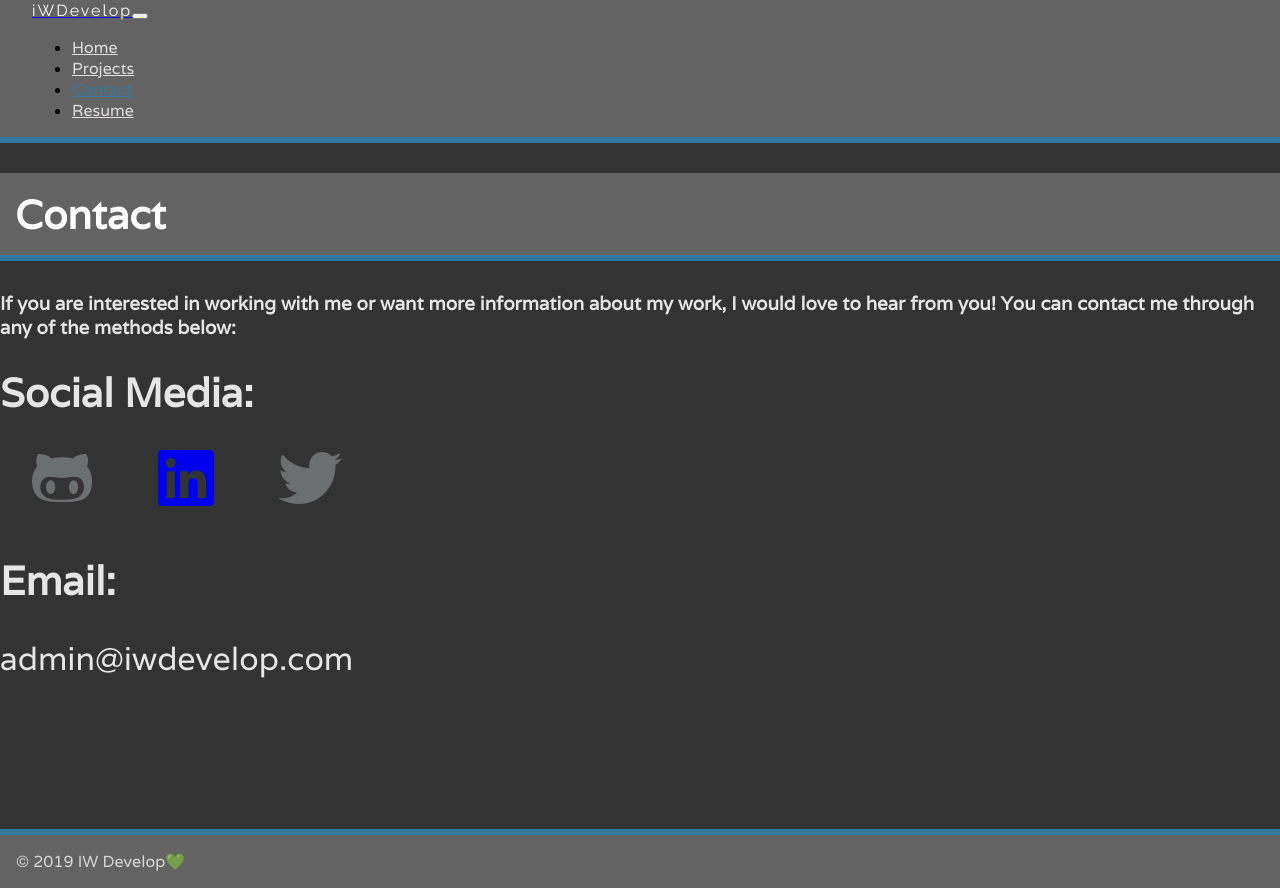
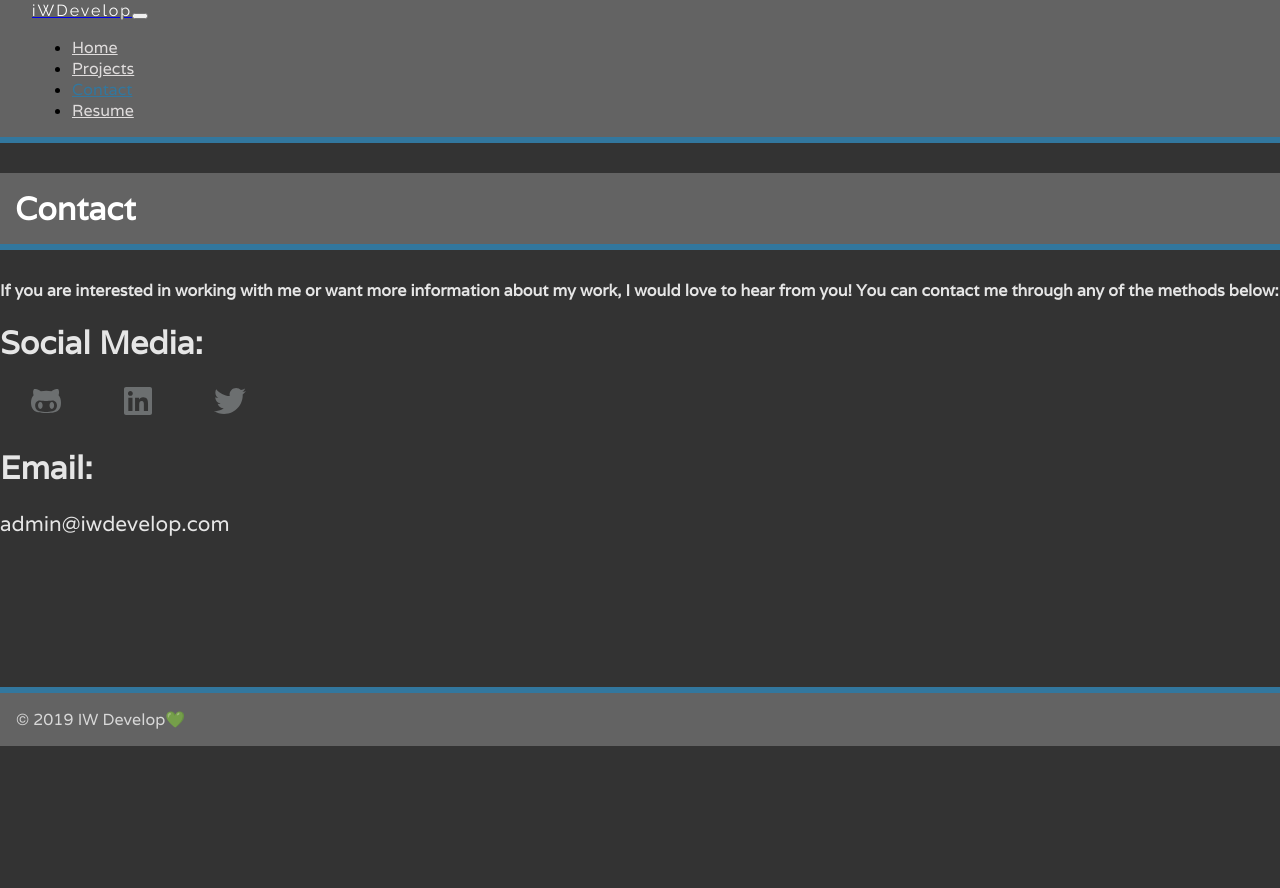
Before and after one commit to k4is3r/frontend-gatsby, a Gatsby site: page /contact in a window 1280 px wide. After the commit the page ends 800 px from the top, so only its background shows below. Built offline with nearby package versions, Linux system fonts and the light colour scheme; Gatsby itself is replaced by a stand-in of ours.

Commit message:
chainging some css preference

```diff
--- a/src/components/layout.css
+++ b/src/components/layout.css
@@ -72,9 +72,6 @@ body {
     font-size: 2.5rem !important;
 }
 
-.display-4{
-    font-size: 2.5rem !important;
-}
 .dark-overlay {
     background-color: rgba(0, 0, 0, 0.4);
     position: absolute;
@@ -87,6 +84,18 @@ body {
 .landingIcons {
     display: flex;
     justify-content: center;
+}
+
+#contactText{
+    font-size: 1rem!important;
+}
+
+.contactHeader {
+    font-size: 2rem!important;
+}
+
+.pageHeader {
+    font-size: 2rem!important;
 }
 
 #projectBtn {
@@ -107,7 +116,7 @@ body {
 }
 
 .contactLink {
-    font-size: 4rem;
+    font-size: 2rem;
     margin: 10px 30px;
 }
 
@@ -123,9 +132,8 @@ body {
     background: #e6e6e6;
     transform: rotate(360deg)
 }
-
-#linkedInMainLink,
-#linkedInLink {
+#linkedinMainLink,
+#linkedinLink{
     color: rgb(108, 111, 112);
 }
 /*color normarl rgb(0, 127, 178) */
@@ -170,6 +178,9 @@ body {
 .skills {
     margin-bottom: 100px;
 }
+#email{
+    font-size: 1.3rem!important;
+}
 
 #aboutText {
     font-size: 1.25rem;
@@ -179,10 +190,6 @@ body {
 .contactWrapper {
     margin-bottom: 150px;
     color: #e6e6e6 !important;
-}
-
-#email {
-    font-size: 2rem;
 }
 
 .postList {
@@ -218,9 +225,7 @@ footer {
     .branding {
         font-size: 1rem;
     }
-    .display-4{
-        font-size: 1.5rem !important;
-    }
+
     .navbar .navbar-toggler-icon {
         font-size: 1rem;
     }
```
